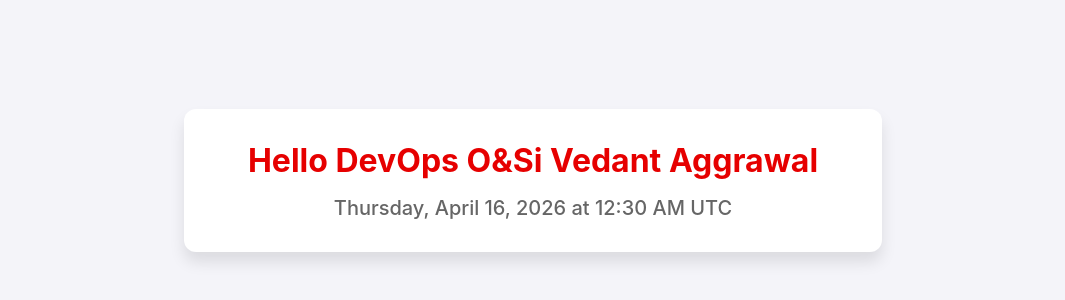
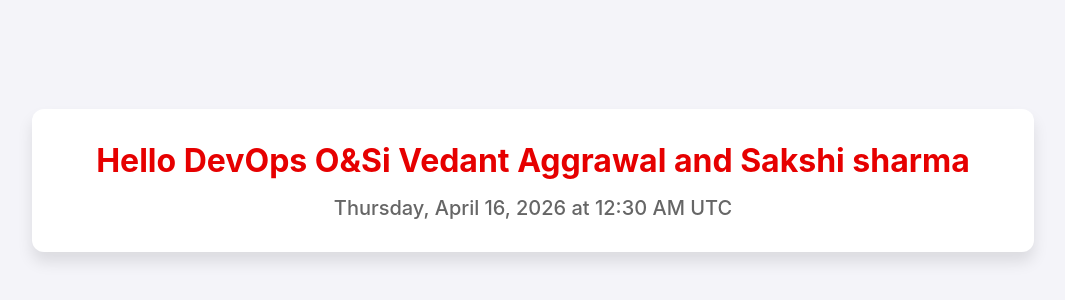
Before and after one commit to vedantaggrawal/repo-app, a plain HTML site: page src/index.html in a window 1280 px wide. Shown: the part 220-520 px from the top of the page, without its empty margins (107-1172 px from the left). Drawn offline with Linux system fonts and the light colour scheme.

Commit message:
feat: update welcome header to include Sakshi Sharma

```diff
--- a/src/index.html
+++ b/src/index.html
@@ -37,7 +37,7 @@
 </head>
 <body>
     <div class="container">
-        <h1>Hello DevOps O&Si Vedant Aggrawal</h1>
+        <h1>Hello DevOps O&Si Vedant Aggrawal and Sakshi sharma</h1>
         <div class="date" id="current-date"></div>
     </div>
     <script>
```
